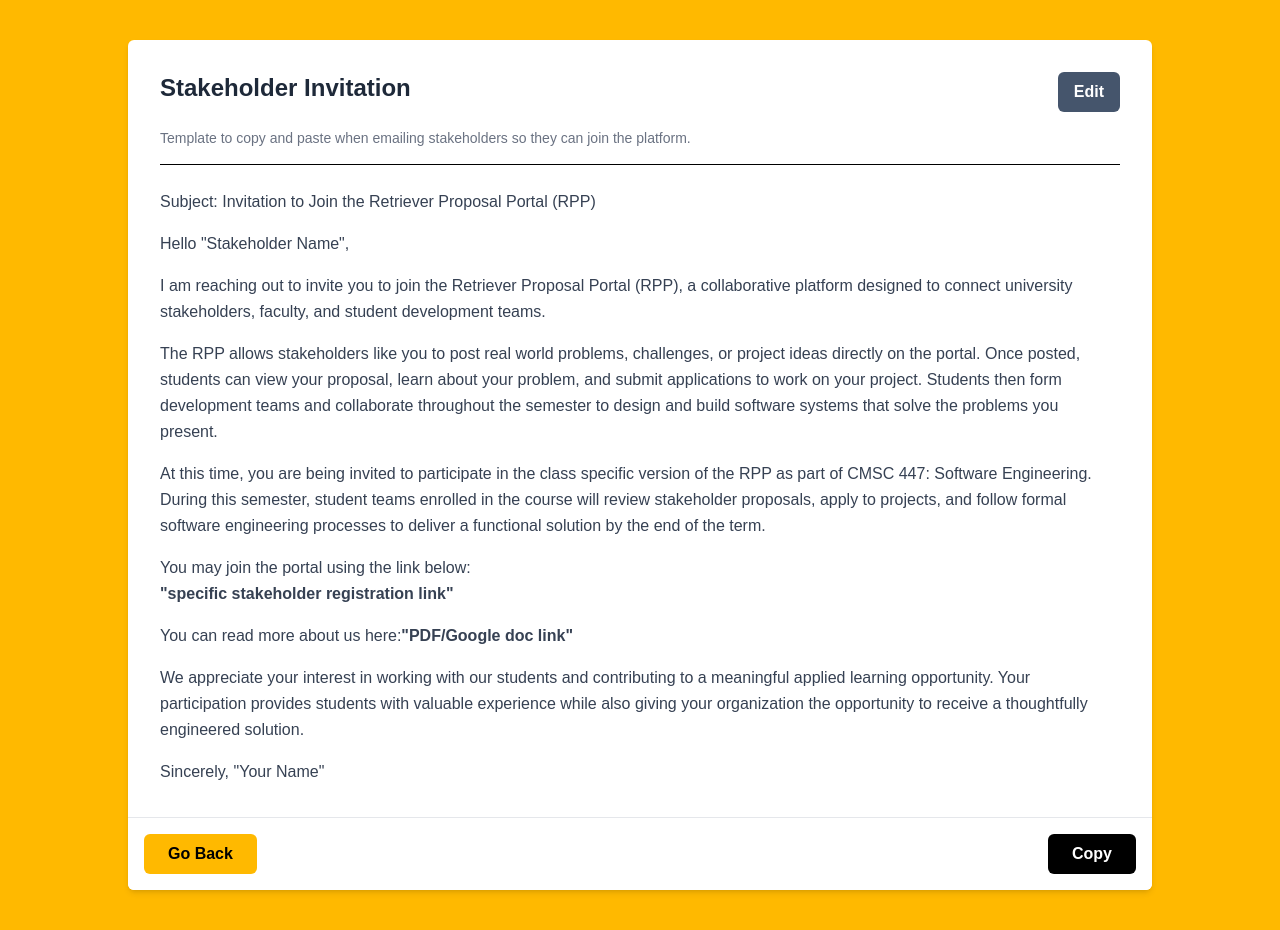
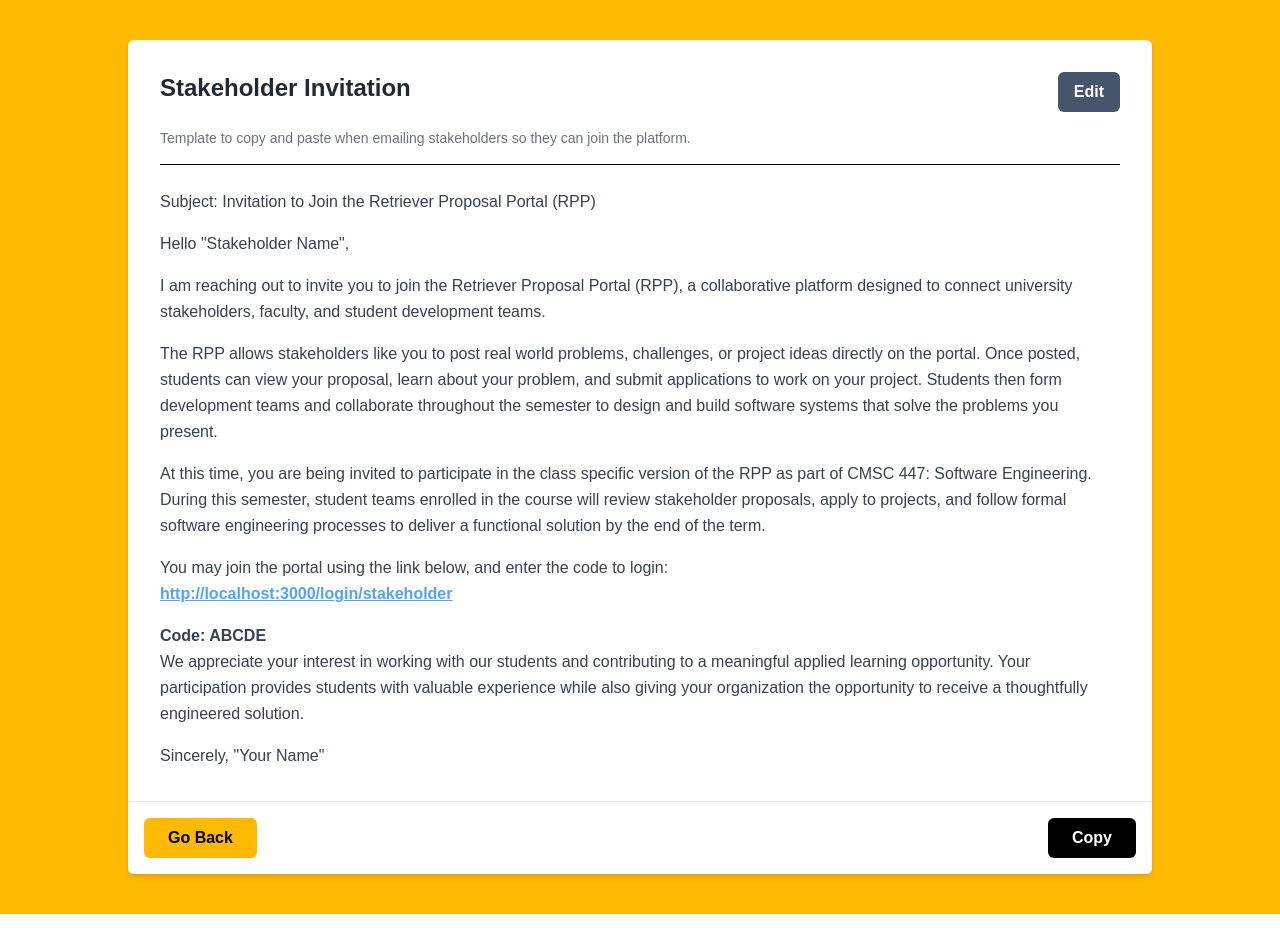
Before and after one commit to Niraj-Dhakall/4-4-7-proj, a Next.js app in the folder rpp/: page /profile/admin/invitestakeholder in a window 1280 px wide. Built offline with nearby package versions, Linux system fonts and the light colour scheme.

Commit message:
add demo features

```diff
--- a/rpp/src/app/profile/admin/invitestakeholder/page.tsx
+++ b/rpp/src/app/profile/admin/invitestakeholder/page.tsx
@@ -8,7 +8,7 @@ import Invite from "@/components/Invite";
 export default function InviteStakeholder(){
 
     return(
-        <Invite></Invite>
+        <Invite/>
 
     );
 }
--- a/rpp/src/components/Invite.tsx
+++ b/rpp/src/components/Invite.tsx
@@ -1,7 +1,7 @@
 "use client";
 import { useRef, useState } from "react";
 import { useRouter } from "next/navigation";
-
+import Link from "next/link";
 export default function Invite() {
     const router = useRouter();
     const divRef = useRef<HTMLDivElement>(null);
@@ -27,7 +27,6 @@ export default function Invite() {
     return (
         <div className="bg-amber-400 flex justify-center min-h-screen py-10">
             <div className="bg-white shadow-md w-full max-w-5xl flex flex-col rounded-md">
-
                 {/* CONTENT */}
                 <div className="flex-1 p-8">
                     <div className="flex justify-between mb-4">
@@ -54,7 +53,8 @@ export default function Invite() {
                     </div>
 
                     <p className="text-sm text-gray-500 mb-4">
-            Template to copy and paste when emailing stakeholders so they can join the platform.
+                        Template to copy and paste when emailing stakeholders so
+                        they can join the platform.
                     </p>
                     <hr className="border-black mb-6" />
 
@@ -64,61 +64,83 @@ export default function Invite() {
                         contentEditable={isEditing}
                         suppressContentEditableWarning={true}
                         className={`text-gray-700 leading-relaxed space-y-4 ${
-              isEditing ? "border border-gray-300 p-3 rounded-md" : ""
+                            isEditing
+                                ? "border border-gray-300 p-3 rounded-md"
+                                : ""
                         }`}
                     >
-
-            <p>Subject: Invitation to Join the Retriever Proposal Portal (RPP)</p>
+                        <p>
+                            Subject: Invitation to Join the Retriever Proposal
+                            Portal (RPP)
+                        </p>
 
                         <p>Hello "Stakeholder Name",</p>
 
                         <p>
-              I am reaching out to invite you to join the Retriever Proposal Portal (RPP),
-              a collaborative platform designed to connect university stakeholders, faculty,
-              and student development teams.
+                            I am reaching out to invite you to join the
+                            Retriever Proposal Portal (RPP), a collaborative
+                            platform designed to connect university
+                            stakeholders, faculty, and student development
+                            teams.
                         </p>
 
                         <p>
-              The RPP allows stakeholders like you to post real world problems, challenges, or project
-              ideas directly on the portal. Once posted, students can view your proposal, learn about
-              your problem, and submit applications to work on your project. Students then form
-              development teams and collaborate throughout the semester to design and build software
+                            The RPP allows stakeholders like you to post real
+                            world problems, challenges, or project ideas
+                            directly on the portal. Once posted, students can
+                            view your proposal, learn about your problem, and
+                            submit applications to work on your project.
+                            Students then form development teams and collaborate
+                            throughout the semester to design and build software
                             systems that solve the problems you present.
                         </p>
 
                         <p>
-              At this time, you are being invited to participate in the class specific version of the
-              RPP as part of CMSC 447: Software Engineering. During this semester, student teams enrolled
-              in the course will review stakeholder proposals, apply to projects, and follow formal
-              software engineering processes to deliver a functional solution by the end of the term.
+                            At this time, you are being invited to participate
+                            in the class specific version of the RPP as part of
+                            CMSC 447: Software Engineering. During this
+                            semester, student teams enrolled in the course will
+                            review stakeholder proposals, apply to projects, and
+                            follow formal software engineering processes to
+                            deliver a functional solution by the end of the
+                            term.
                         </p>
 
                         <p>
-              You may join the portal using the link below:
+                            You may join the portal using the link below, and
+                            enter the code to login:
                             <br />
                             <span contentEditable={false}>
-                <strong>"specific stakeholder registration link"</strong>
+                                <strong>
+                                    <Link
+                                        href="/login/stakeholder"
+                                        className="text-blue-400 underline"
+                                        target="_blank"
+                                        rel="noopener noreferrer"
+                                    >
+                                        http://localhost:3000/login/stakeholder
+                                    </Link>
+                                </strong>
                             </span>
                         </p>
-
-            <p>
+                        <strong>Code: ABCDE</strong>
+                        {/* <p>
                             You can read more about us here:
                             <span contentEditable={false}>
                                 <strong>"PDF/Google doc link"</strong>
                             </span>
+                        </p> */}
+
+                        <p>
+                            We appreciate your interest in working with our
+                            students and contributing to a meaningful applied
+                            learning opportunity. Your participation provides
+                            students with valuable experience while also giving
+                            your organization the opportunity to receive a
+                            thoughtfully engineered solution.
                         </p>
 
-            <p>
-              We appreciate your interest in working with our students and contributing to a meaningful
-              applied learning opportunity. Your participation provides students with valuable experience
-              while also giving your organization the opportunity to receive a thoughtfully engineered solution.
-            </p>
-
-            <p>
-              Sincerely,
-              "Your Name"
-            </p>
-
+                        <p>Sincerely, "Your Name"</p>
                     </div>
                 </div>
 
@@ -138,7 +160,6 @@ export default function Invite() {
                         Copy
                     </button>
                 </div>
-
             </div>
         </div>
     );
```
Lines whose indentation alone changed are shown as unchanged.
